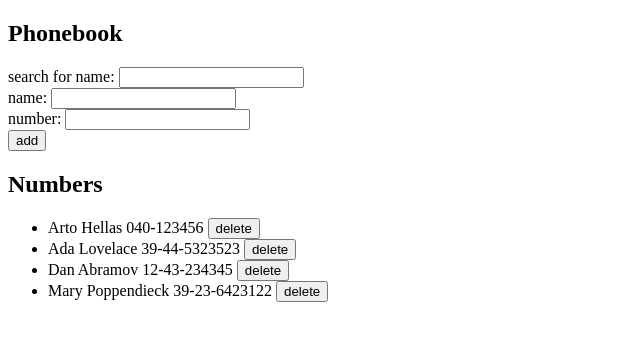
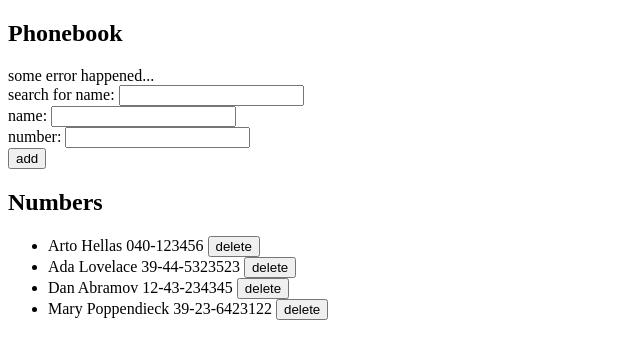
Before and after one commit to kmk9000/phonebook, a React (Vite) app: page / in a window 1280 px wide. Shown: the top 358 px of the page, without its empty margins (0-640 px from the left). Built offline with nearby package versions, Linux system fonts and the light colour scheme; data requests are answered from the project's data file.

Commit message:
add simple Notification component with error message replacing alert for name that already exists

```diff
--- a/src/App.jsx
+++ b/src/App.jsx
@@ -3,12 +3,15 @@
 import Filter from "./components/Filter";
 import PersonForm from "./components/PersonForm";
 import Persons from "./components/Persons";
+import Notification from "./components/Notification";
 
 const App = () => {
   const [persons, setPersons] = useState([]);
   const [newName, setNewName] = useState("");
   const [newNumber, setNewNumber] = useState("");
   const [filter, setFilter] = useState("");
+
+  const [errorMessage, setErrorMessage] = useState("some error happened...");
 
   useEffect(() => {
     console.log("Fetching data from server...");
@@ -29,7 +32,10 @@
     const nameAlreadyExists = persons.some((person) => person.name === newName);
 
     if (nameAlreadyExists) {
-      alert(`${newName} is already in the phonebook`);
+      setErrorMessage(`"${newName}" is already in the database server.`);
+      setTimeout(() => {
+        setErrorMessage(null);
+      }, 6000);
     } else {
       const personObject = { name: newName, number: newNumber };
       axios
@@ -72,6 +78,7 @@
   return (
     <div>
       <h2>Phonebook</h2>
+      <Notification message={errorMessage} />
       <Filter filter={filter} handleFilterChange={handleFilterChange} />
       <PersonForm
         addPerson={addPerson}
--- /dev/null
+++ b/src/components/Notification.jsx
@@ -0,0 +1,10 @@
+import React from "react";
+const Notification = ({ message }) => {
+  if (message === null) {
+    return null;
+  }
+
+  return <div className="error">{message}</div>;
+};
+
+export default Notification;
```
